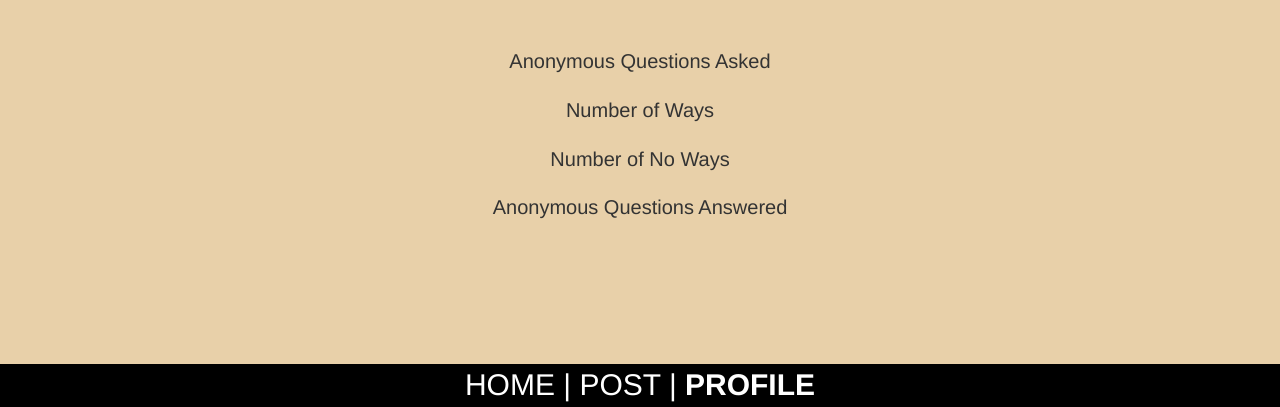
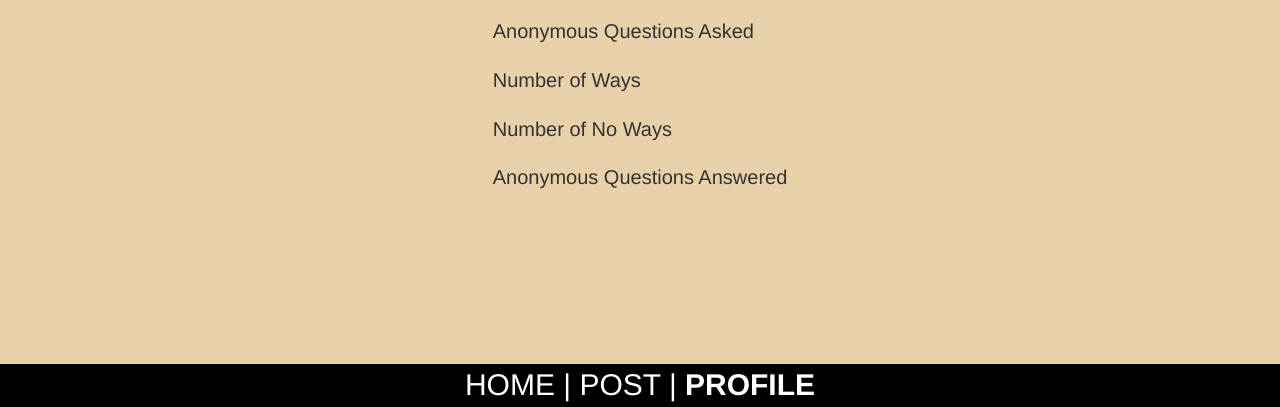
Before and after one commit to prinesstaiye/wyn, a plain HTML site: page profile.html in a window 1280 px wide. Shown: the part 393-800 px from the top of the page. Drawn offline with nearby package versions, Linux system fonts and the light colour scheme.

Commit message:
Fixed Profile Stats Formatting

```diff
--- a/css/stylesheet.css
+++ b/css/stylesheet.css
@@ -37,13 +37,16 @@
 	max-width: 200px;
 }
 
-.li
- {
-	list-style: none;
+.profilestatsbox
+{
+	margin-left: auto;
+	margin-right: auto;
+}
+
+.profilestats
+{
 	font-size: 20px;
-	padding: 10px 10px 10px 10px;
-	text-indent:;
-	text-align: center;
+	padding: 10px;
 }
 
 .placeholder {
--- a/profile.html
+++ b/profile.html
@@ -15,12 +15,12 @@
 			<center><img src="img/wyn.png" class = "wynlogo"></center>
 			<center><img src = "img/placeholder.jpg" class= "placeholder" width="200" height="200"></center>
 			<center><p class = "profilename">Xavier Chen</p></center>
-			&nbsp;&nbsp;&nbsp;&nbsp;<ul class="li">
-				<li class="li"> Anonymous Questions Asked </li>
-				<li class="li"> Number of Ways </li>
-				<li class="li"> Number of No Ways </li>
-				<li class="li"> Anonymous Questions Answered</li>
-			</ul>
+			<table class="profilestatsbox">
+				<tr> <td class="profilestats"> Anonymous Questions Asked <td> </tr>
+				<tr> <td class="profilestats"> Number of Ways <td> </tr>
+				<tr> <td class="profilestats"> Number of No Ways <td> </tr>
+				<tr> <td class="profilestats"> Anonymous Questions Answered <td> </tr>
+			</table>
 			<footer class="site-footer"><a href="homepage.html">HOME</a> | POST | <strong>PROFILE</strong></footer>
 		</body>
 	</html>
```
